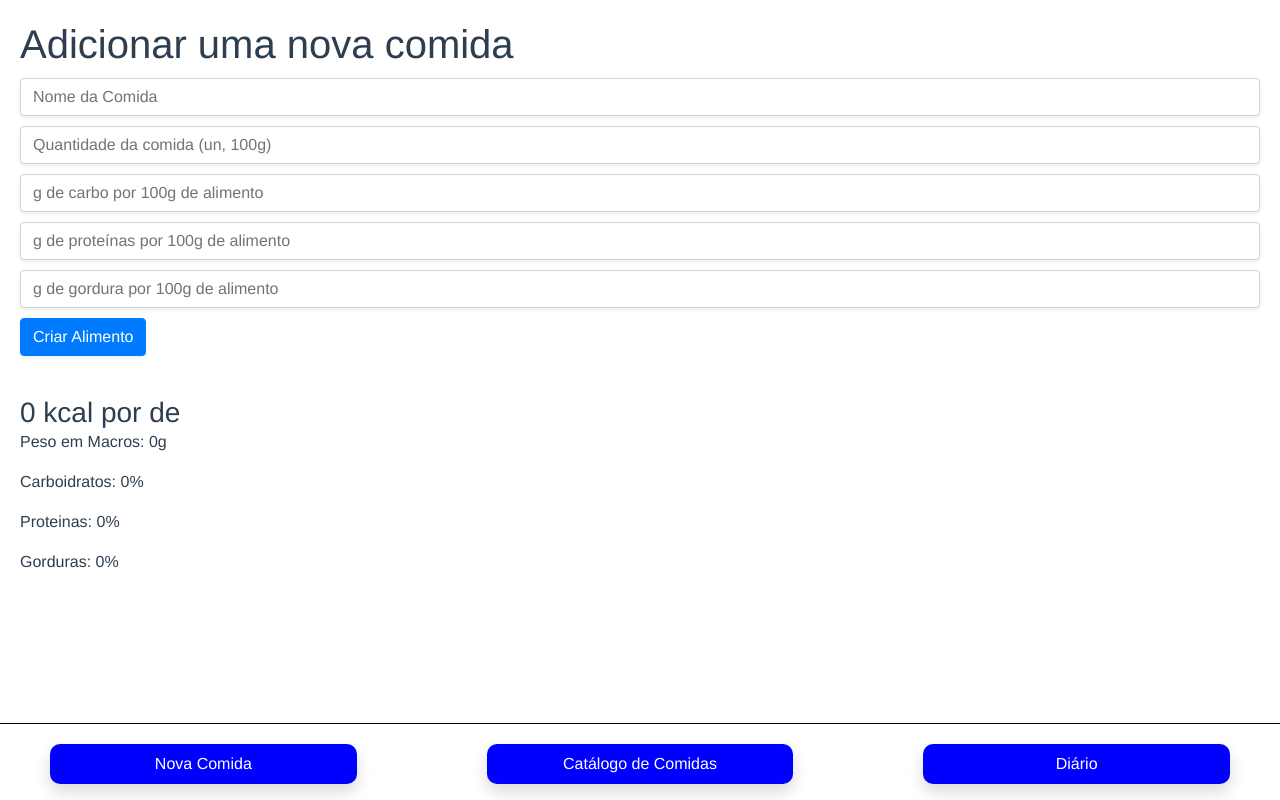
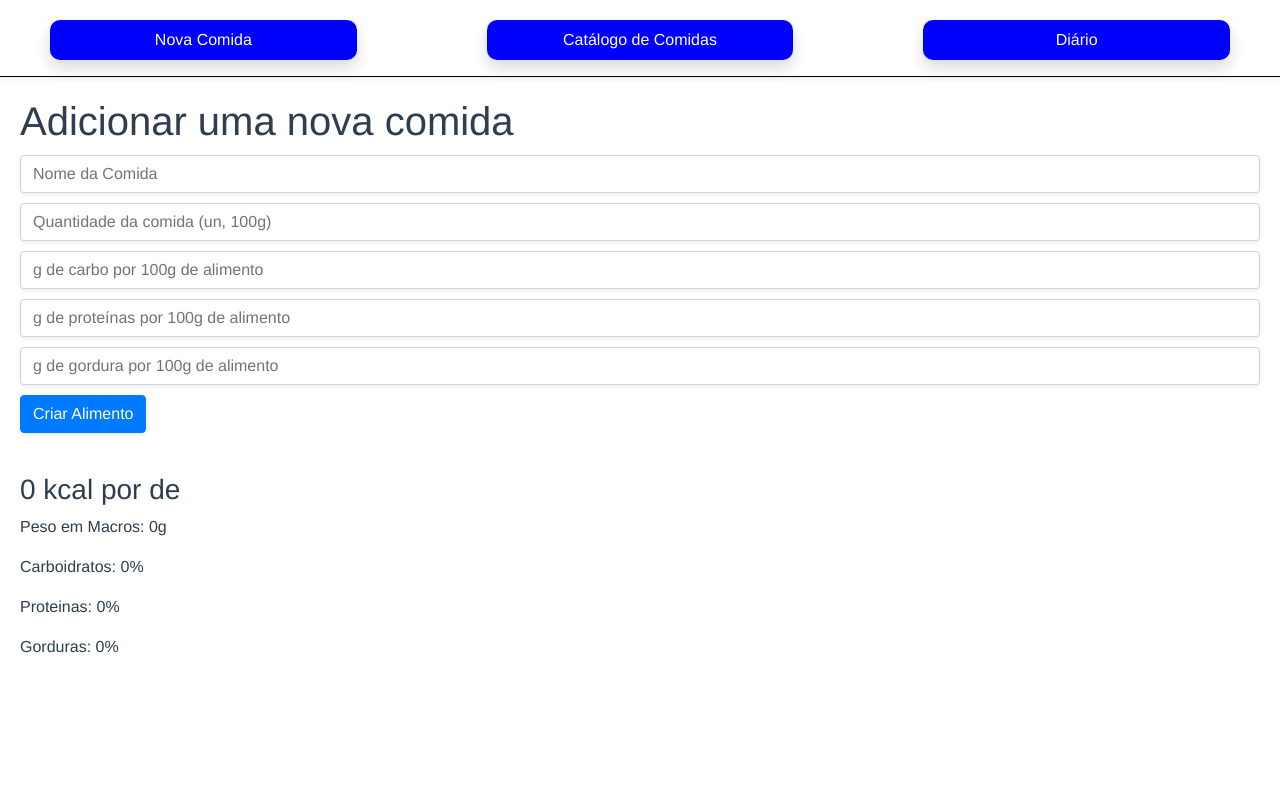
Before and after one commit to joao-zanutto/diet-helper-frontend, a Vue app: page / in a window 1280 px wide. Built offline with nearby package versions, Linux system fonts and the light colour scheme.

Commit message:
Minor bug fixes

```diff
--- a/src/App.vue
+++ b/src/App.vue
@@ -1,7 +1,7 @@
 <template>
   <div id="app">
     <div>
-      <div class="row head shadow-sm rouded fixed-bottom">
+      <div class="row head shadow-sm rouded">
         <p class="col-md-4"><router-link to="/" class="nav-link shadow">Nova Comida</router-link></p>
         <p class="col-md-4"><router-link to="/catalogue" class="nav-link shadow">Catálogo de Comidas</router-link></p>
         <p class="col-md-4"><router-link to="/diary" class="nav-link shadow">Diário</router-link></p>
@@ -45,8 +45,7 @@ export default {
 }
 
 .head{
-  border-top: black 1px solid;
-  padding-top: 20px;
+  border-bottom: black 1px solid;
 }
 
 .nav-link{
@@ -61,4 +60,8 @@ export default {
   color: white;
 
 }
+
+.view{
+  margin: 20px;
+}
 </style>
--- a/src/components/FoodCatalogue.vue
+++ b/src/components/FoodCatalogue.vue
@@ -1,9 +1,8 @@
 <template>
     <div id="catalogue">
-        <button class="btn btn-primary" @click="fetchFoods"> Atualizar</button>
         <h1>Catalogo de Comidas</h1>
-        <div class="row">
-            <FoodCatalogueCard v-for="food in foodList" :key="food" :food="food"/>
+        <div class="row catalogue">
+            <FoodCatalogueCard @deleted="fetchFoods" class="foodElement shadow-sm" v-for="food in foodList" :key="food._id" :food="food" />
         </div>
     </div>
 </template>
@@ -31,18 +30,23 @@ export default {
             })
         }
     },
+    created (){
+        this.fetchFoods();
+    }
 }
 </script>
 
 <style>
 #catalogue{
     text-align: left;
-    margin: 20px;
-    margin-top: 0px;
 }
 
-p{
-    padding: 0px;
-    margin: 0px;
+.catalogue{
+    margin-left: 50%;
+}
+
+.foodElement{
+    margin-left: 10px;
+    margin-top: 10px;
 }
 </style>
--- a/src/components/FoodCatalogueCard.vue
+++ b/src/components/FoodCatalogueCard.vue
@@ -3,10 +3,13 @@
          <div class="card-body">
             <h5 class="card-title"> {{food.name}} </h5>
             <h6 class="card-subtitle mb-2 text-muted"> {{food.quanti}}</h6>
-            <p class="card-text">Carbo: {{food.carboCount}}g</p>
-            <p class="card-text">Proteinas: {{food.protCount}}g</p>
-            <p class="card-text">Gorduras: {{food.fatCount}}g</p>
+            <div class="mt-auto">
+                <p class="card-text">Carbo: {{food.carboCount}}g</p>
+                <p class="card-text">Proteinas: {{food.protCount}}g</p>
+                <p class="card-text">Gorduras: {{food.fatCount}}g</p>
+            </div>
         </div>
+        <button class="btn btn-danger" @click="deleteFood"> Deletar </button>
     </div>
 </template>
 
@@ -15,6 +18,24 @@ export default {
     name: 'FoodCatalogueCard',
     props:{
         food: Object,
+    },
+    methods: {
+        deleteFood: function(){
+            var component = this;
+
+            fetch('http://localhost:3000/foods/' + this.food._id, {
+                method: 'DELETE',
+                headers: {
+                    'Content-Type': 'application/json',
+                },
+            })
+            .then(res => res.text())          // convert to plain text
+            .then(text => console.log(text))
+            .then( () => component.$emit('deleted'))
+            .catch((error) => {
+                console.error('Error:', error);
+            });
+        }
     }
 }
 </script>
--- a/src/components/NewFoodForm.vue
+++ b/src/components/NewFoodForm.vue
@@ -2,12 +2,14 @@
   <div>
     <form>
         <h1> Adicionar uma nova comida</h1>
-        <input type="text" class="form-control shadow-sm" v-model="foodName" placeholder="Nome da Comida">
-        <input type="text" class="form-control shadow-sm" v-model="quantity" placeholder="Quantidade da comida (un, 100g)">
-        <input type="number" class="form-control shadow-sm" v-model="carboCount" placeholder="g de carbo por 100g de alimento">
-        <input type="number" class="form-control shadow-sm" v-model="protCount" placeholder="g de proteínas por 100g de alimento">
-        <input type="number" class="form-control shadow-sm" v-model="fatCount" placeholder="g de gordura por 100g de alimento">
-        <button class="btn btn-primary shadow-sm"> Criar Alimento </button>
+        <form>
+          <input type="text" class="form-control shadow-sm" v-model="foodName" placeholder="Nome da Comida">
+          <input type="text" class="form-control shadow-sm" v-model="quantity" placeholder="Quantidade da comida (un, 100g)">
+          <input type="number" class="form-control shadow-sm" v-model="carboCount" placeholder="g de carbo por 100g de alimento">
+          <input type="number" class="form-control shadow-sm" v-model="protCount" placeholder="g de proteínas por 100g de alimento">
+          <input type="number" class="form-control shadow-sm" v-model="fatCount" placeholder="g de gordura por 100g de alimento">
+          <button type="button" class="btn btn-primary shadow-sm" @click="addFoodItem"> Criar Alimento </button>
+        </form>
     </form>
     <div class="stats">
       <h3>{{ caloriesCount }} kcal por {{ quantity }} de {{ foodName }}</h3>
@@ -38,7 +40,28 @@ export default {
   },
   methods: {
     addFoodItem: function(){
+      var data = {
+        name: this.foodName,
+        quanti: this.quantity,
+        carboCount: this.carboCount,
+        protCount: this.protCount,
+        fatCount: this.fatCount
+      }
 
+      fetch('http://localhost:3000/foods', {
+        method: 'POST',
+        headers: {
+          'Content-Type': 'application/json',
+        },
+        body: JSON.stringify(data),
+      })
+      .then(response => response.json())
+      .then(data => {
+        console.log('Success:', data);
+      })
+      .catch((error) => {
+        console.error('Error:', error);
+      });
     }
   },
   computed: {
@@ -63,24 +86,11 @@ export default {
 
 <!-- Add "scoped" attribute to limit CSS to this component only -->
 <style scoped>
-h3 {
-  margin: 40px 0 0;
-}
-ul {
-  list-style-type: none;
-  padding: 0;
-}
-li {
-  display: inline-block;
-  margin: 0 10px;
-}
 a {
   color: #42b983;
 }
 form{
   text-align: left;
-  margin: 20px;
-  margin-top: 0px;
 }
 input{
   margin-top: 10px;
@@ -88,6 +98,6 @@ input{
 }
 .stats{
   text-align: left;
-  margin-left: 20px;
+  margin-top: 40px;
 }
 </style>
```
